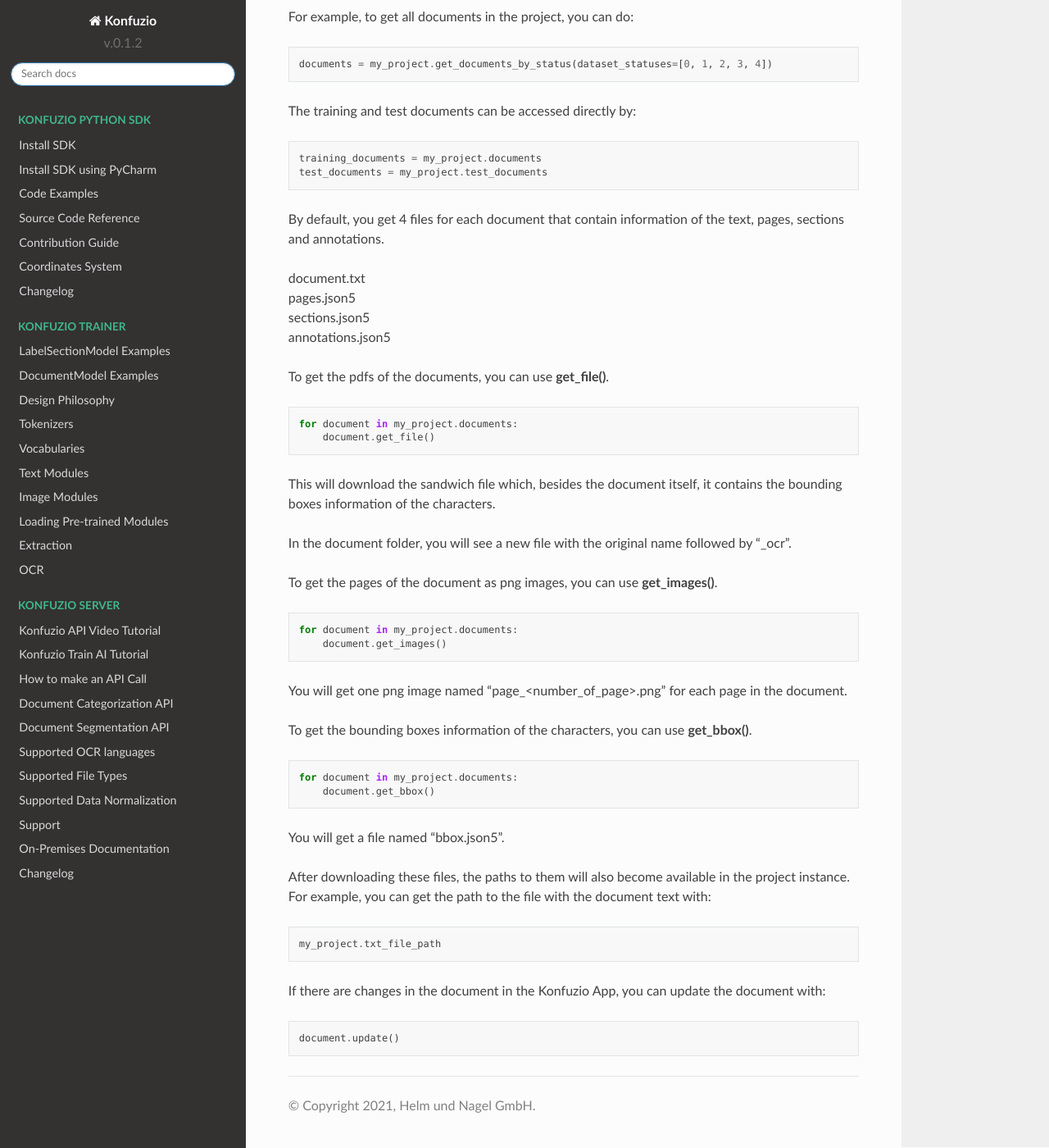
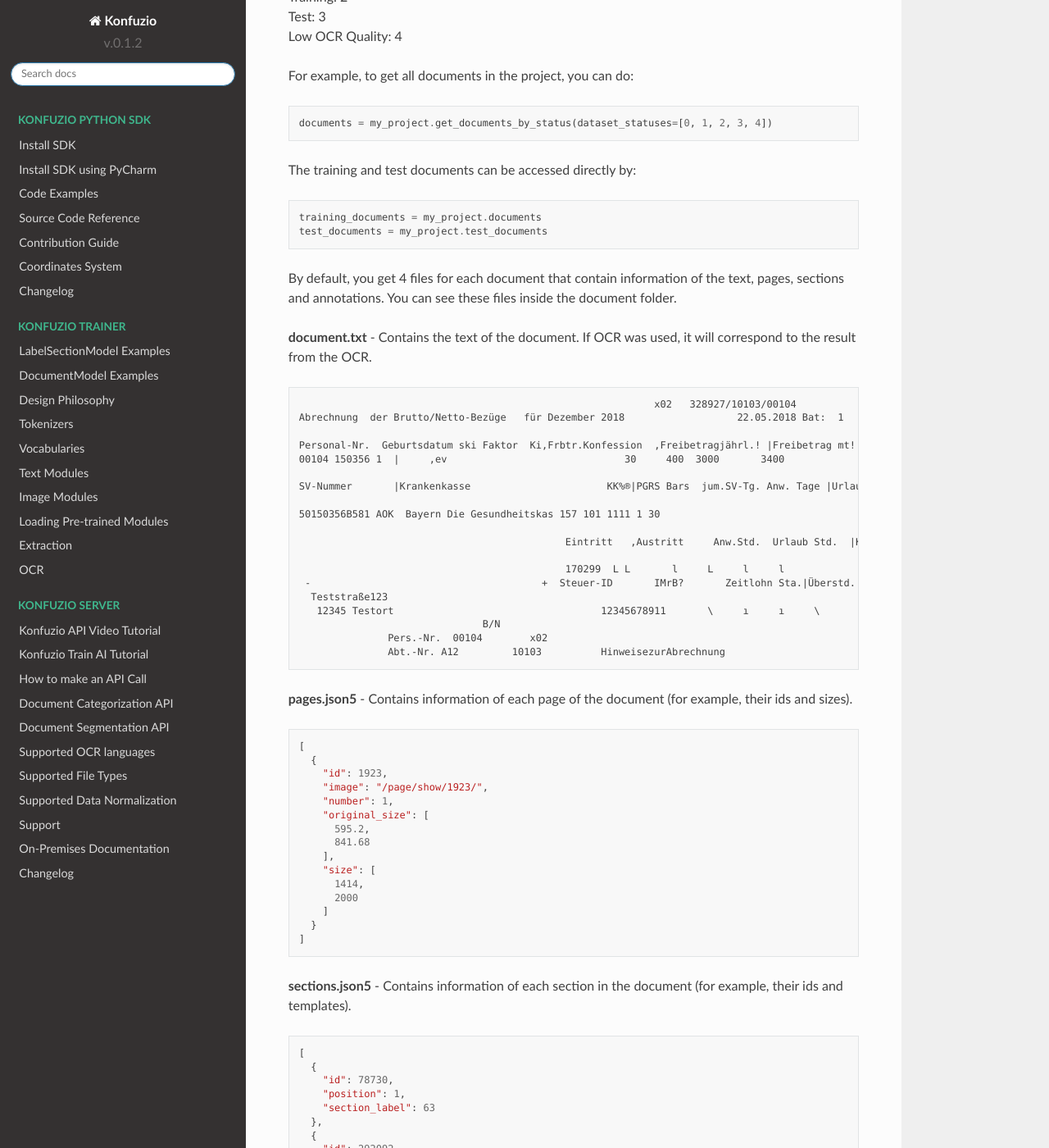
Before and after one commit to konfuzio-ai/konfuzio-sdk, a Sphinx documentation site: the page built from docs/sdk/examples/intro.md, in a window 1280 px wide and 1400 px high, scrolled down 847 px. Shown: the whole window at 82% size. Built offline with Sphinx 7.4.7 and the Read the Docs theme 2.0.0, drawn with Linux system fonts in a browser that asks for light colours; some of the changed text lies outside the part shown.

Commit message:
small corrections in documentation

````diff
--- a/docs/sdk/examples/intro.md
+++ b/docs/sdk/examples/intro.md
@@ -7,6 +7,9 @@
 ```python
 my_project = Project()
 ```
+
+The information will be stored in the folder that you defined to allocate the data in the package initialization.
+A subfolder will be created for each document in the project.
 
 Every time that there are changes in the project in the Konfuzio Server, the local project can be updated with:
 
@@ -45,12 +48,138 @@
 ```
 
 By default, you get 4 files for each document that contain information of the text, pages, sections and annotations.
+You can see these files inside the document folder.
 
-document.txt
-pages.json5
-sections.json5
-annotations.json5
+**document.txt** - Contains the text of the document. If OCR was used, it will correspond to the result from the OCR.
 
+```
+                                                            x02   328927/10103/00104
+Abrechnung  der Brutto/Netto-Bezüge   für Dezember 2018                   22.05.2018 Bat:  1
+
+Personal-Nr.  Geburtsdatum ski Faktor  Ki,Frbtr.Konfession  ‚Freibetragjährl.! |Freibetrag mt! |DBA  iGleitzone  'St.-Tg.  VJuUr. üb. |Url. Anspr. Url.Tg.gen.  |Resturlaub
+00104 150356 1  |     ‚ev                              30     400  3000       3400
+
+SV-Nummer       |Krankenkasse                       KK%®|PGRS Bars  jum.SV-Tg. Anw. Tage |UrlaubTage Krankh. Tg. Fehlz. Tage
+
+50150356B581 AOK  Bayern Die Gesundheitskas 157 101 1111 1 30
+
+                                             Eintritt   ‚Austritt     Anw.Std.  Urlaub Std.  |Krankh. Std. |Fehlz. Std.
+
+                                             170299  L L       l     L     l     l
+ -                                       +  Steuer-ID       IMrB?       Zeitlohn Sta.|Überstd.  |Bez. Sta.
+  Teststraße123
+   12345 Testort                                   12345678911       \     ı     ı     \
+                               B/N
+               Pers.-Nr.  00104        x02
+               Abt.-Nr. A12         10103          HinweisezurAbrechnung
+```
+
+**pages.json5** - Contains information of each page of the document (for example, their ids and sizes).
+
+```
+[
+  {
+    "id": 1923,
+    "image": "/page/show/1923/",
+    "number": 1,
+    "original_size": [
+      595.2,
+      841.68
+    ],
+    "size": [
+      1414,
+      2000
+    ]
+  }
+]
+```
+
+**sections.json5** - Contains information of each section in the document (for example, their ids and templates).
+
+```
+[
+  {
+    "id": 78730,
+    "position": 1,
+    "section_label": 63
+  },
+  {
+    "id": 292092,
+    "position": 1,
+    "section_label": 64
+  }
+]
+```
+
+**annotations.json5** - Contains information of each annotation in the document (for example, their labels and bounding boxes).
+
+```
+[
+  {
+    "accuracy": null,
+    "bbox": {
+      "bottom": 44.369,
+      "line_index": 1,
+      "page_index": 0,
+      "top": 35.369,
+      "x0": 468.48,
+      "x1": 527.04,
+      "y0": 797.311,
+      "y1": 806.311
+    },
+    "bboxes": [
+      {
+        "bottom": 44.369,
+        "end_offset": 169,
+        "line_number": 2,
+        "offset_string": "22.05.2018",
+        "offset_string_original": "22.05.2018",
+        "page_index": 0,
+        "start_offset": 159,
+        "top": 35.369,
+        "x0": 468.48,
+        "x1": 527.04,
+        "y0": 797.311,
+        "y1": 806.311
+      }
+    ],
+    "created_by": 59,
+    "custom_offset_string": false,
+    "end_offset": 169,
+    "get_created_by": "user@konfuzio.com",
+    "get_revised_by": "n/a",
+    "id": 4419937,
+    "is_correct": true,
+    "label": 867,
+    "label_data_type": "Date",
+    "label_text": "Austellungsdatum",
+    "label_threshold": 0.1,--
+    "normalized": "2018-05-22",
+    "offset_string": "22.05.2018",
+    "offset_string_original": "22.05.2018",
+    "revised": false,
+    "revised_by": null,
+    "section": 78730,
+    "section_label_id": 63,
+    "section_label_text": "Lohnabrechnung",
+    "selection_bbox": {
+      "bottom": 44.369,
+      "line_index": 1,
+      "page_index": 0,
+      "top": 35.369,
+      "x0": 468.48,
+      "x1": 527.04,
+      "y0": 797.311,
+      "y1": 806.311
+    },
+    "start_offset": 159,
+    "translated_string": null
+  },
+...
+]
+```
+
+#### Download PDFs
 To get the pdfs of the documents, you can use **get_file()**.
 
 ```python
@@ -58,11 +187,12 @@
     document.get_file()
 ```
 
-This will download the sandwich file which, besides the document itself, it contains the bounding boxes information of
-the characters.
+This will download the ocr version of the document which contains the text, the bounding boxes
+information of the characters and the image of the document.
 
 In the document folder, you will see a new file with the original name followed by "_ocr".
 
+#### Download pages as images
 To get the pages of the document as png images, you can use **get_images()**.
 
 ```python
@@ -70,8 +200,9 @@
     document.get_images()
 ```
 
-You will get one png image named "page_<number_of_page>.png" for each page in the document.
+You will get one png image named "page_number_of_page.png" for each page in the document.
 
+#### Download bounding boxes of the characters
 To get the bounding boxes information of the characters, you can use **get_bbox()**.
 
 ```python
@@ -88,8 +219,12 @@
 my_project.txt_file_path
 ```
 
-If there are changes in the document in the Konfuzio App, you can update the document with:
+#### Update Document
+If there are changes in the document in the Konfuzio Server, you can update the document with:
 
 ```python
 document.update()
 ```
+
+You can also do it by updating the entire project. However, for projects with many documents is preferable to update the
+specific documents that you are interested in to be time-efficient.
````
Also changed, not shown: docs/sdk/contribution.md (+1 -1 lines), docs/sdk/quickstart_pycharm.md (+1 -1 lines), docs/sdk/examples/human_in_the_loop.ipynb.
